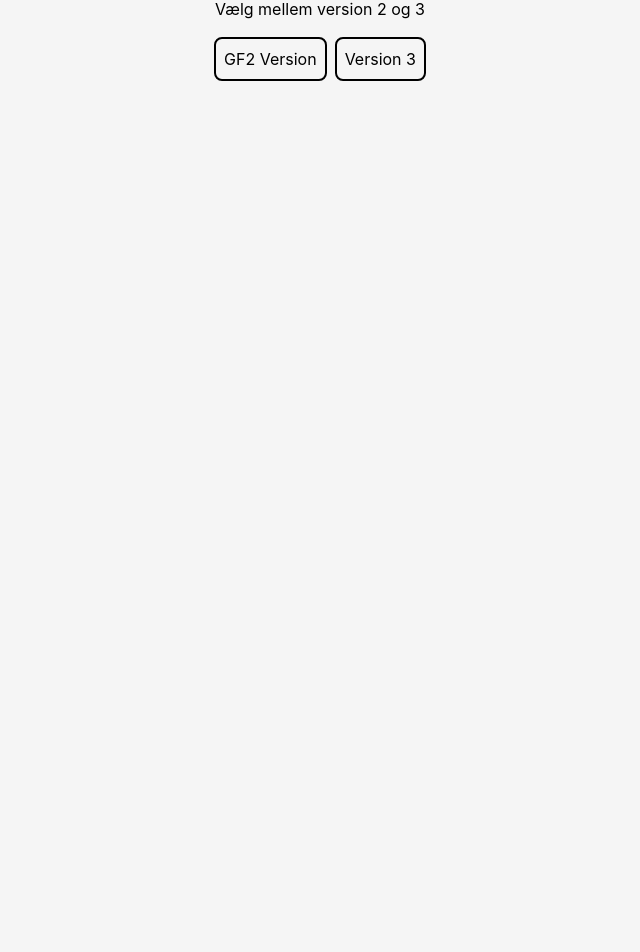
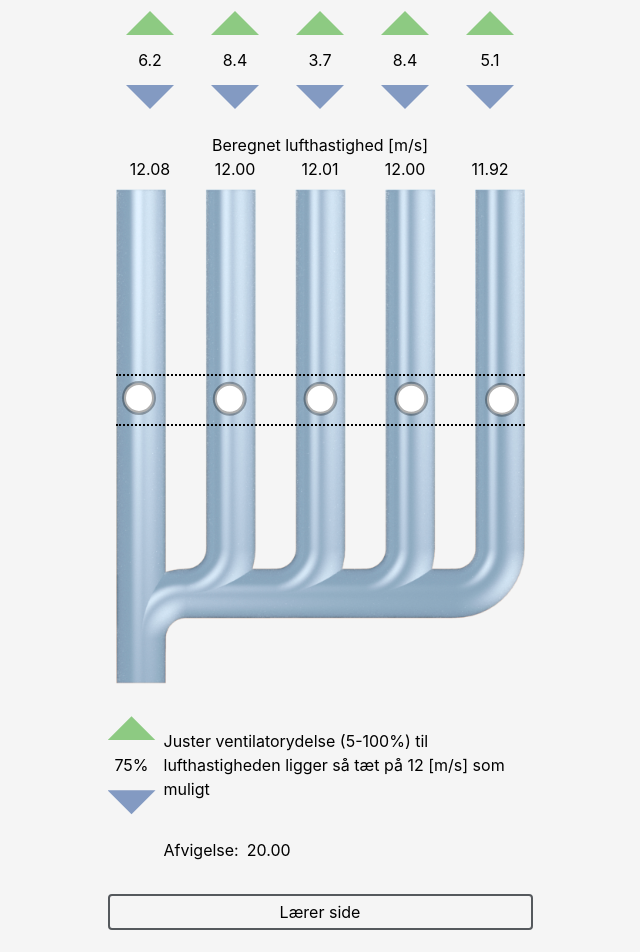
Before and after one commit to Alexander-Gronninger/CMK-vvs-app, a React (Create React App) app: page / in a window 1280 px wide. Shown: the part 133-1085 px from the top of the page, without its empty margins (320-960 px from the left). Before the commit the page ends 800 px from the top, so only its background shows below. Built offline with nearby package versions, Linux system fonts and the light colour scheme.

Commit message:
multiple things
- prep for beta testing, removed other parts of site, now goes directly to GF2Version
- add calcAirspeedDifference function
- remove console logs on GF2ChartLines

```diff
--- a/src/App.js
+++ b/src/App.js
@@ -1,40 +1,19 @@
 import { Route, Routes } from "react-router-dom";
 import "./App.css";
-import Welcome from "./pages/Welcome";
 import ContextProvider from "./context/ContextProvider";
-import Version3Measure from "./pages/Version3Measure";
-import Version3Suggested from "./pages/Version3Suggested";
 import ExportSettings from "./pages/ExportSettings";
 import Ref from "./pages/Ref";
-import Version3Nav from "./templates/Version3Nav";
 import GF2Version from "./pages/GF2Version";
-import GF2Nav from "./templates/GF2Nav";
 import GF2Teacher from "./pages/GF2Teacher";
 
 function App() {
   return (
     <ContextProvider>
       <Routes>
-        <Route path="/" element={<Welcome />} key="Welcome" />
-        <Route path="/GF2/*" element={<GF2Nav />} key="GF2Nav">
-          <Route path="export" element={<ExportSettings />} key="Export" />
-          <Route path="ref" element={<Ref />} key="Ref" />
-          <Route path="" element={<GF2Version />} key="GF2Version" />
-          <Route path="teacher" element={<GF2Teacher />} key="GF2Teacher" />
-        </Route>
-        <Route path="v3/*" element={<Version3Nav />} key="Version3">
-          <Route
-            path="measurement"
-            element={<Version3Measure />}
-            key="Version3Measure"
-          />
-          <Route
-            path="suggested"
-            element={<Version3Suggested />}
-            key="Version3Suggested"
-          />
-          <Route path="share" element={<ExportSettings />} key="Version3" />
-        </Route>
+        <Route path="/" element={<GF2Version />} key="GF2Version" />
+        <Route path="/export" element={<ExportSettings />} key="Export" />
+        <Route path="/ref" element={<Ref />} key="Ref" />
+        <Route path="teacher" element={<GF2Teacher />} key="GF2Teacher" />
         <Route path="/ref" element={<Ref />} key="Ref" />
       </Routes>
     </ContextProvider>
--- a/src/components/GF2ChartLines.js
+++ b/src/components/GF2ChartLines.js
@@ -40,11 +40,6 @@ const GF2ChartLines = () => {
 
   useEffect(() => {
     setTimeout(() => {
-      console.log(containerRef);
-      console.log(containerRef.current.clientHeight);
-      console.log(containerRef.current.scrollHeight);
-      console.log(containerRef.current.offsetHeight);
-
       setContainerHeight(containerRef.current.clientHeight);
     }, 100);
   }, []);
--- a/src/functions/GF2Calculations.js
+++ b/src/functions/GF2Calculations.js
@@ -41,6 +41,22 @@ const calcAirspeed2 = (data, index) => {
 
   const airspeed2 = (QVSum / Airspeed1Sum) * airspeed1; // Calculate airspeed2
   return airspeed2.toFixed(2); // Return the calculated airspeed2 with 2 decimal places
+};
+
+const calcAirspeedDifference = (data) => {
+  if (!data || data.length < 1) {
+    return 0; // or whatever default value you want when there's no data
+  }
+
+  const desiredAirspeed = data[0].DesiredAirspeed;
+
+  const airspeedDifference = data.slice(1).reduce((acc, item, index) => {
+    const calculatedValue = calcAirspeed2(data, index);
+    console.log(calculatedValue);
+    return acc + Math.abs(desiredAirspeed - calculatedValue);
+  }, 0);
+
+  return airspeedDifference;
 };
 
 /* Cheatsheet stuff */
@@ -94,4 +110,5 @@ export {
   calcCalculatedFanPerformance,
   calcRawCalculatedKV,
   calcCalculatedAdjustedKV,
+  calcAirspeedDifference,
 }; // Export the functions for external use
--- a/src/pages/GF2Teacher.js
+++ b/src/pages/GF2Teacher.js
@@ -90,7 +90,7 @@ const GF2Teacher = () => {
           </div>
           <Link
             className="m-auto block border-2 border-solid border-secondaryBG rounded p-1 col-start-1 col-end-2 text-center my-8"
-            to="/GF2"
+            to="/"
           >
             Elev side
           </Link>
--- a/src/pages/GF2Version.js
+++ b/src/pages/GF2Version.js
@@ -4,7 +4,10 @@ import { useContext } from "react";
 import GF2Context from "../context/GF2Context";
 import GF2MainOpeningInput from "../components/GF2MainOpeningInput";
 import GF2StudentKV from "../templates/GF2StudentKV";
-import { calcAirspeed2 } from "../functions/GF2Calculations";
+import {
+  calcAirspeed2,
+  calcAirspeedDifference,
+} from "../functions/GF2Calculations";
 import GF2ScatterChart from "../components/GF2ScatterChart";
 import { Link } from "react-router-dom";
 import GF2ChartLines from "../components/GF2ChartLines";
@@ -75,9 +78,14 @@ const GF2Version = () => {
             på {GF2Data[0].DesiredAirspeed} [m/s] som muligt
           </p>
         </div>
+
+        <div className="flex gap-2 ml-[56px]">
+          <p>Afvigelse:</p>
+          <p>{calcAirspeedDifference(GF2Data).toFixed(2)}</p>
+        </div>
         <Link
           className="m-auto block border-2 border-solid border-secondaryBG rounded p-1 col-start-1 col-end-2 text-center my-8"
-          to="/GF2/Teacher"
+          to="/Teacher"
         >
           Lærer side
         </Link>
--- a/src/pages/Welcome.js
+++ b/src/pages/Welcome.js
@@ -16,12 +16,6 @@ const Welcome = () => {
         >
           GF2 Version
         </Link>
-        <Link
-          className="border-2 border-black rounded-lg p-2 text-center"
-          to="/v3/measurement"
-        >
-          Version 3
-        </Link>
       </div>
     </main>
   );
```
